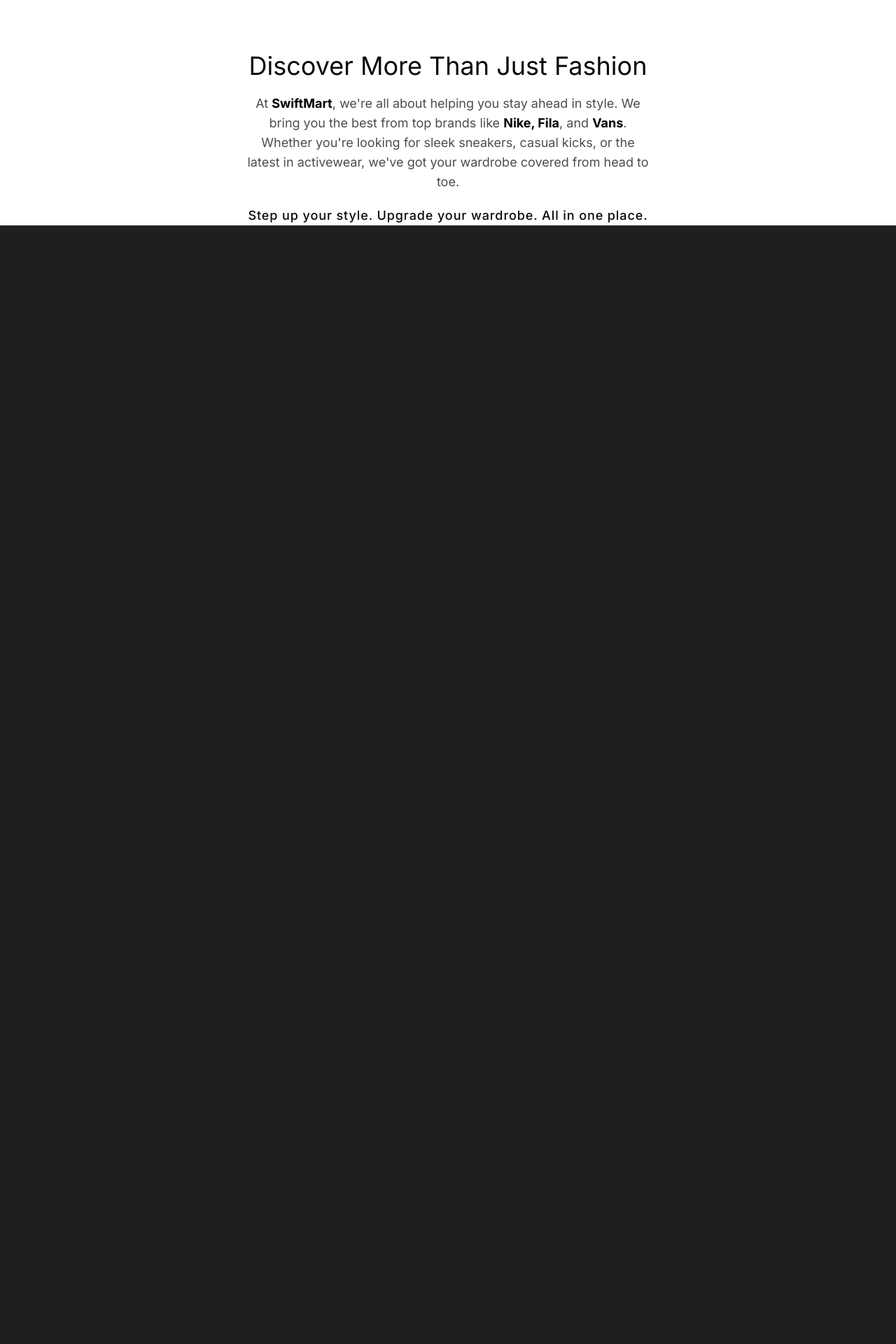
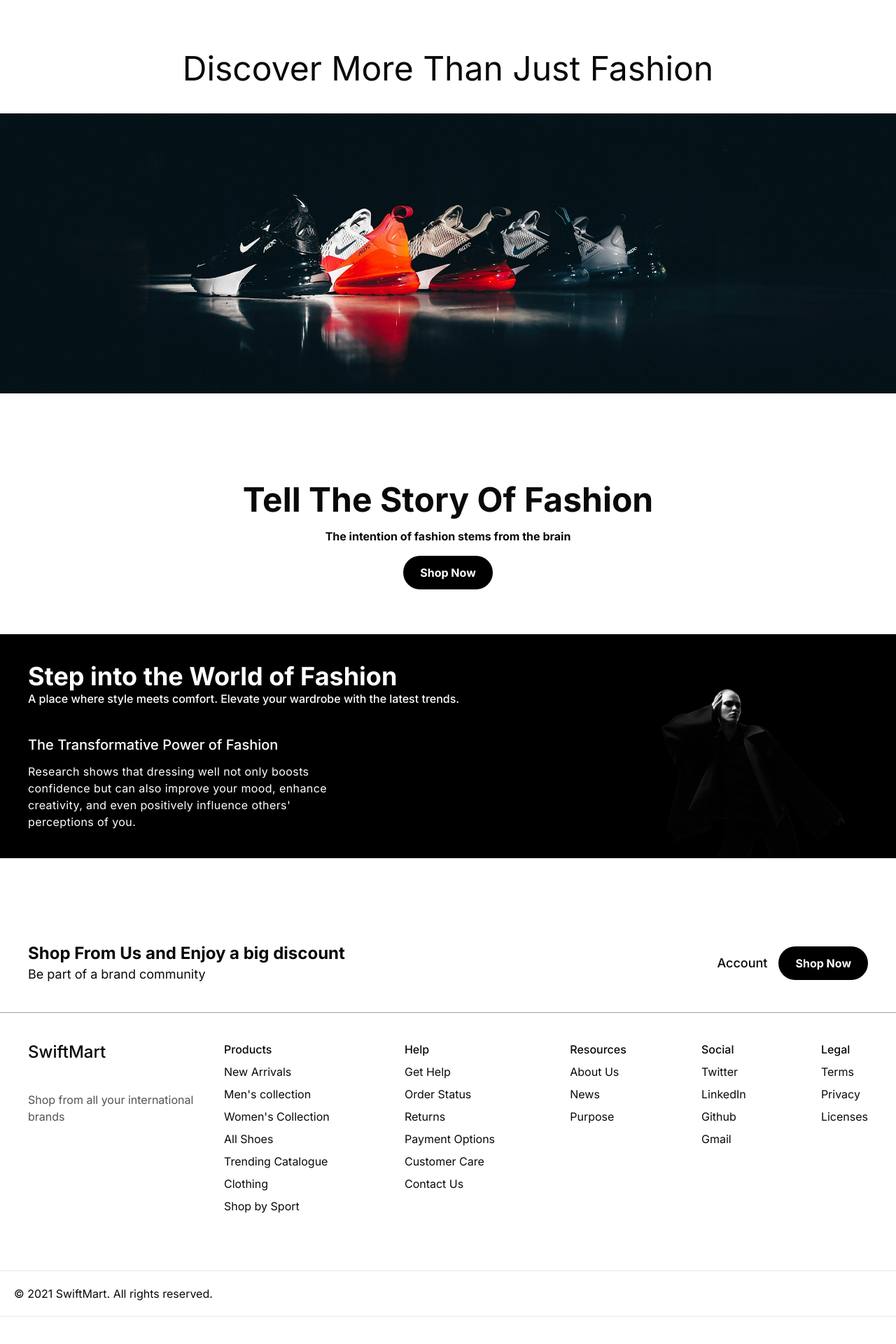
Before and after one commit to HudsonAdjetey/ecommerce-swift, a Next.js app in the folder client/: page / in a window 1280 px wide. Shown: the part 3576-5496 px from the top of the page at 70% size. Before the commit the page ends 3898 px from the top, so only its background shows below. Built offline with nearby package versions, Linux system fonts and the light colour scheme; no server answers.

Commit message:
changed the image of the discover page

```diff
--- a/client/app/page.tsx
+++ b/client/app/page.tsx
@@ -1,5 +1,7 @@
 "use client";
+import Footer from "@/components/common/Footer";
 import Navbar from "@/components/common/Navbar/nav";
+import ContentBase from "@/components/scenes/Landing/ContentBase";
 import DescriptionHome from "@/components/scenes/Landing/DescriptionHome";
 import Discover from "@/components/scenes/Landing/Discover";
 import Hero from "@/components/scenes/Landing/Hero";
@@ -15,6 +17,8 @@ const page = () => {
       <ProductGallery />
       <TrendingProduct />
       <Discover />
+      <ContentBase />
+      <Footer />
     </main>
   );
 };
--- /dev/null
+++ b/client/components/common/Footer.tsx
@@ -0,0 +1,91 @@
+import { GitBranch } from "lucide-react";
+import Link from "next/link";
+import React from "react";
+import CustomBtn from "../custom/CustomBtn";
+
+const Footer = () => {
+  return (
+    <footer className="flex flex-col mt-20">
+      <div className="flex items-center flex-wrap justify-between gap-6 p-10 border-b border-neutral-400">
+        <div>
+          <p className="text-2xl font-semibold">
+            Shop From Us and Enjoy a big discount
+          </p>
+          <p className="text-lg">Be part of a brand community</p>
+        </div>
+        <div className="flex  items-center gap-4  max-sm:flex-1">
+          <Link
+            href={"/account"}
+            className="lg:hover:underline max-sm:underline text-lg font-medium"
+          >
+            Account
+          </Link>
+          <CustomBtn />
+        </div>
+      </div>
+      <div className="p-10 max-lg:flex-col justify-between flex gap-10 w-full">
+        {/* logo */}
+        <div className=" w-[20%]">
+          <Link href={"/"} className="text-2xl font-medium">
+            SwiftMart
+          </Link>
+          <p className="text-neutral-600 my-10">
+            Shop from all your international brands
+          </p>
+        </div>
+        {/* logo */}
+        {/* links */}
+        <div className="flex  flex-1 gap-6 max-md:grid max-md:grid-cols-2 max-sm:grid-cols-1 justify-between flex-wrap ">
+          <ul className="space-y-2">
+            <li className="font-medium">Products</li>
+            <li>New Arrivals</li>
+            <li>Men&apos;s collection</li>
+            <li>Women&apos;s Collection</li>
+            <li>All Shoes</li>
+            <li>Trending Catalogue</li>
+            <li>Clothing</li>
+            <li>Shop by Sport</li>
+          </ul>
+
+          <ul className="space-y-2">
+            <li className="font-medium">Help</li>
+            <li>Get Help</li>
+            <li>Order Status</li>
+            <li>Returns</li>
+            <li>Payment Options</li>
+            <li>Customer Care</li>
+            <li>Contact Us</li>
+          </ul>
+          <ul className="space-y-2">
+            <li className="font-medium">Resources</li>
+            <li>About Us</li>
+            <li>News</li>
+            <li>Purpose</li>
+          </ul>
+          <ul className="space-y-2">
+            <li className="font-medium">Social</li>
+            <li>Twitter</li>
+            <li>LinkedIn</li>
+            <li>Github</li>
+            <li>Gmail</li>
+          </ul>
+          <ul className="space-y-2">
+            <li className="font-medium">Legal</li>
+            <li>Terms</li>
+            <li>Privacy</li>
+            <li>Licenses</li>
+          </ul>
+        </div>
+        {/* links */}
+      </div>
+      <div className="flex gap-2 items-center justify-between my-10 border-y p-5">
+        <div>
+          {/* copyright */}
+          <p>&copy; 2021 SwiftMart. All rights reserved.</p>
+        </div>
+      </div>
+    </footer>
+  );
+};
+
+export default Footer;
--- /dev/null
+++ b/client/components/scenes/Landing/ContentBase.tsx
@@ -0,0 +1,57 @@
+import React from "react";
+import dynamic from "next/dynamic";
+import { BannerImages } from "@/constants/img.constants";
+import CustomBtn from "@/components/custom/CustomBtn";
+const ImageBlurComponent = dynamic(
+  () => import("@/components/common/ImageBlur")
+);
+
+const ContentBase = () => {
+  return (
+    <div className="max-sm:mt-20 mt-32">
+      <div className="flex flex-col items-center my-16">
+        <p className="text-5xl font-bold text-center capitalize max-sm:text-3xl ">
+          Tell The Story Of Fashion
+        </p>
+        <p className="text-base font-bold my-4 text-center  ">
+          The intention of fashion stems from the brain
+        </p>
+        <CustomBtn textString="Shop Now" />
+      </div>
+      <div className="my-10 flex max-lg:flex-col gap-20  items-center pt-10 px-10 bg-black text-white justify-between">
+        <div className="max-lg:text-center pb-10">
+          <p className="text-4xl font-semibold max-sm:text-2xl">
+            Step into the World of Fashion
+          </p>
+          <p className="text-base font-medium">
+            A place where style meets comfort. Elevate your wardrobe with the
+            latest trends.
+          </p>
+          <article className="mt-10">
+            <h3 className="text-xl mb-3 font-medium text-white">
+              The Transformative Power of Fashion
+            </h3>
+            <p className="w-[60%] max-lg:w-full font-normal tracking-wide">
+              Research shows that dressing well not only boosts confidence but
+              can also improve your mood, enhance creativity, and even
+              positively influence others&apos; perceptions of you.
+            </p>
+          </article>
+        </div>
+
+        <div className="flex self-end max-lg:self-center max-sm:w-[90%]  w-[600px]">
+          <ImageBlurComponent
+            src={BannerImages.BannerImage}
+            width={300}
+            height={350}
+            alt="listening music"
+            className="w-full object-contain"
+            sizes="(max-width:768px) 40vw, 60vw"
+          />
+        </div>
+      </div>
+    </div>
+  );
+};
+
+export default ContentBase;
--- a/client/components/scenes/Landing/Discover.tsx
+++ b/client/components/scenes/Landing/Discover.tsx
@@ -1,23 +1,21 @@
+import ImageBlur from "@/components/common/ImageBlur";
+import { BannerImages } from "@/constants/img.constants";
 import React from "react";
 
 const Discover = () => {
   return (
-    <article className="max-sm:mt-20 mt-32 container flex-col items-center flex">
-      <h3 className="text-4xl text-center max-sm:text-3xl">
+    <article className="max-sm:mt-20 mt-32  ">
+      <h3 className="text-5xl text-center max-sm:text-3xl">
         Discover More Than Just Fashion
       </h3>
-      <p className=" max-w-xl text-center max-sm:w-full text-black/70 text-lg font-normal my-5">
-        At <strong className="text-black ">SwiftMart</strong>, we&apos;re all
-        about helping you stay ahead in style. We bring you the best from top
-        brands like <strong className="text-black">Nike, </strong>
-        <strong className="text-black">Fila</strong>, and{" "}
-        <strong className="text-black">Vans</strong>. Whether you&apos;re
-        looking for sleek sneakers, casual kicks, or the latest in activewear,
-        we&apos;ve got your wardrobe covered from head to toe.
-      </p>
-      <h4 className="text-lg tracking-wider font-medium">
-        Step up your style. Upgrade your wardrobe. All in one place.
-      </h4>
+      <ImageBlur
+        src={BannerImages.BannerImage2}
+        width={1000}
+        height={460}
+        alt="line up sneakers"
+        className="w-full h-[400px] mt-10"
+        sizes="(max-width:768px) 60vw, 80vw"
+      />
     </article>
   );
 };
--- a/client/constants/img.constants.ts
+++ b/client/constants/img.constants.ts
@@ -42,3 +42,7 @@ export const LandingImagesProduct = {
   kid11,
   kid12,
 };
+
+import BannerImage from "@/public/images/banner1.png";
+import BannerImage2 from "@/public/images/fachry-zella-devandra-WBDK76pCb9E-unsplash.jpg"
+export const BannerImages = { BannerImage, BannerImage2 };
```
Also changed, not shown: client/public/images/banner1.png (added).
